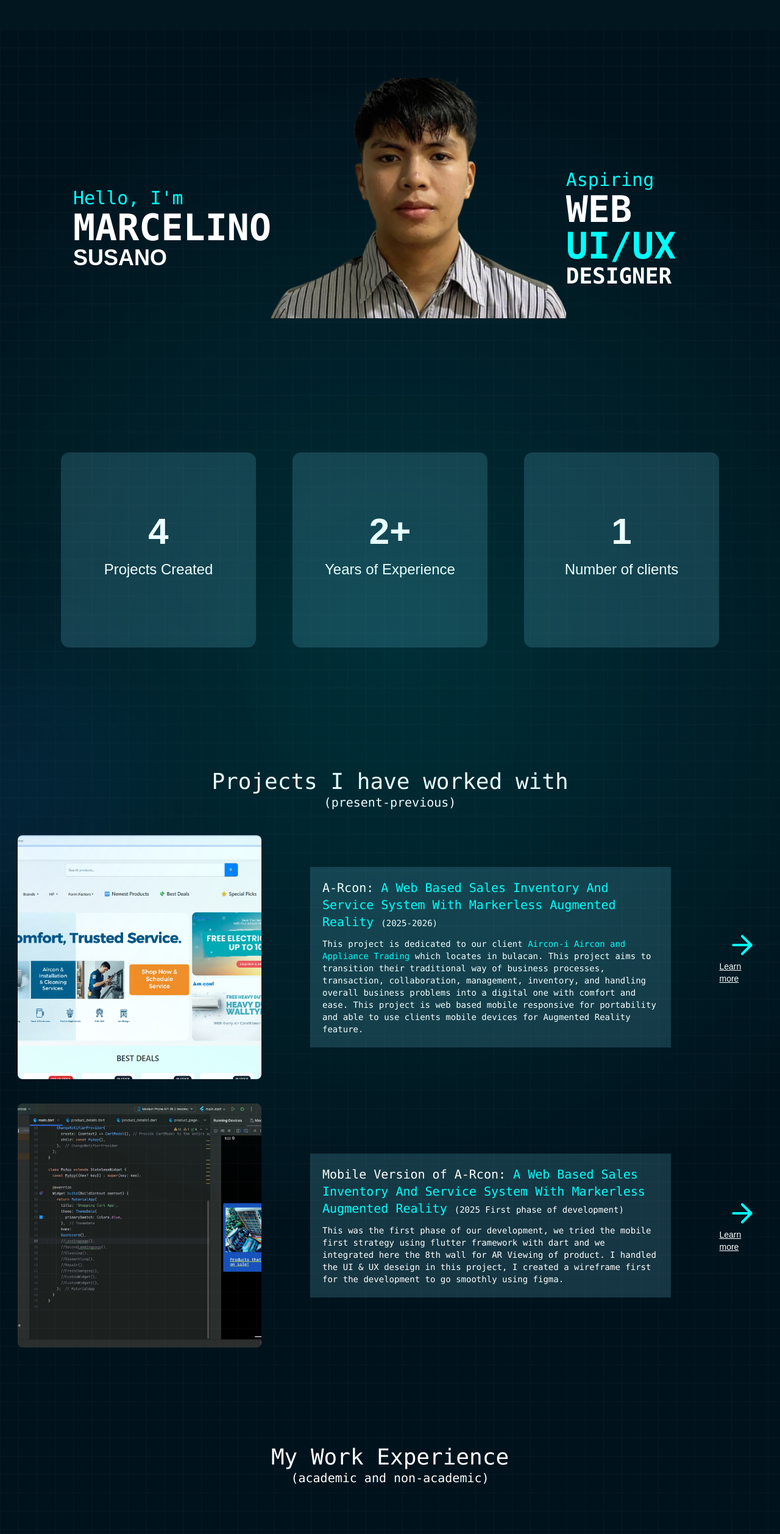
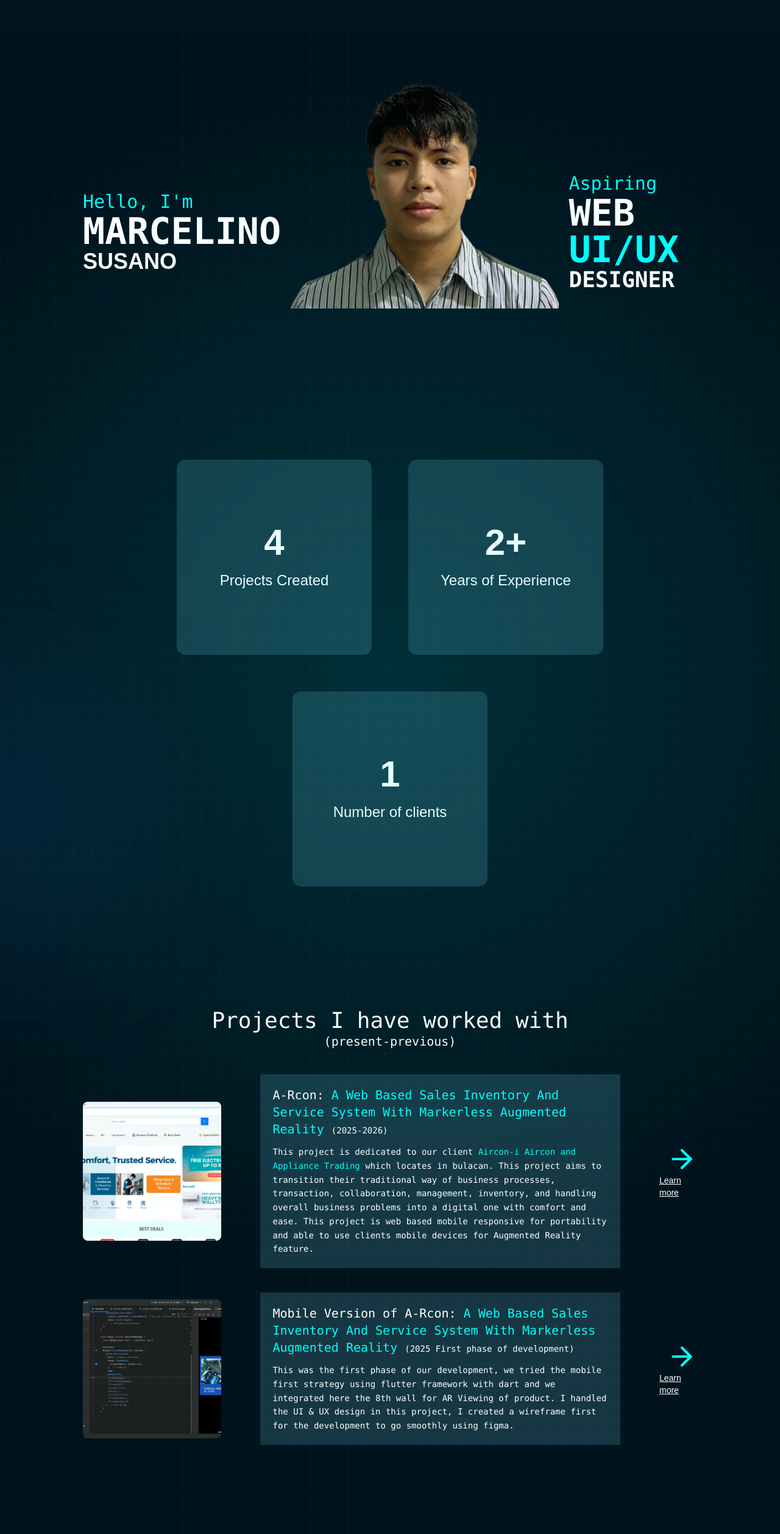
Before and after one commit to inoh524/MyPortfolio, a React app in the folder task-manager/frontend/: page / in a window 1280 px wide. Shown: the part 140-2656 px from the top of the page at 61% size. Built offline with nearby package versions, Linux system fonts and the light colour scheme; the HTML template or start-up script is replaced by a standard one.

Commit message:
full update for the mobile layout

```diff
--- a/task-manager/frontend/src/layouts/main_layout.jsx
+++ b/task-manager/frontend/src/layouts/main_layout.jsx
@@ -13,7 +13,7 @@ export default function MainLayout() {
         <Navbar/>
       </div>
 
-      <main className="relative flex-1 px-30 overflow-hidden">
+      <main className="relative flex-1 px-4 sm:px-8 md:px-16 lg:px-30 overflow-hidden">
         <Outlet />
          <div className="pointer-events-none absolute inset-0 bg-[linear-gradient(rgba(255,255,255,0.025)_1px,transparent_1px),linear-gradient(90deg,rgba(255,255,255,0.025)_1px,transparent_1px)] bg-size-[30px_30px]" />
          <div className="pointer-events-none absolute inset-0 bg-[radial-gradient(circle_at_50%_33%,rgba(0,255,251,0.12),transparent_45%)]"/>
--- a/task-manager/frontend/src/pages/landing_page.jsx
+++ b/task-manager/frontend/src/pages/landing_page.jsx
@@ -84,59 +84,63 @@ function Landing_page() {
         </div>
       </section>
 
-      <section className="flex justify-center relative z-10 overflow-hidden items-center mb-30">
-        <div className="">
+      <section className="flex flex-col lg:flex-row justify-center items-center gap-6 lg:gap-4 mb-16 lg:mb-30 text-center lg:text-left px-4">
+        <div className="relative">
           <motion.div
             initial={{ opacity: 0, x: -100 }}
             whileInView={{ opacity: 1, x: 0 }}
             transition={{ duration: 0.8 }}
             viewport={{ once: true }}>
-            <h1 className="text-[#00fffb] text-3xl font-mono ">
+
+            <h1 className="text-[#00fffb] text-2xl sm:text-3xl font-mono">
               Hello, I'm
             </h1>
-            <h1 className="text-white text-6xl font-mono font-bold">
+            <h1 className="text-white text-4xl sm:text-5xl lg:text-6xl font-mono font-bold">
               MARCELINO
             </h1>
-            <h2 className="text-white text-4xl font-bold">
+            <h2 className="text-white text-3xl sm:text-4xl font-bold">
               SUSANO
             </h2>
+
           </motion.div>
         </div>
-        <div className="">
+        <div className="relative py-7">
           <motion.img className="w-170" src={image4} alt="me"
             initial={{ opacity: 0, y: -100 }}
             whileInView={{ opacity: 1, x: 0 }}
             transition={{ duration: 0.8 }}
             viewport={{ once: true }} />
         </div>
-        <div>
+        <div className="relative bottom-30 lg:bottom-0">
           <motion.div
             initial={{ opacity: 0, x: 100 }}
             whileInView={{ opacity: 1, x: 0 }}
             transition={{ duration: 0.8 }}
             viewport={{ once: true }}>
-            <h1 className="text-[#00fffb] text-3xl font-mono  ">
+
+            <h1 className="text-[#00fffb] text-2xl sm:text-3xl font-mono">
               Aspiring
             </h1>
-            <h1 className="text-white text-6xl font-mono font-bold">
+            <h1 className="text-white text-4xl sm:text-5xl lg:text-6xl font-mono font-bold">
               WEB <span className="text-[#00fffb]">UI/UX</span>
             </h1>
-            <h2 className="text-white text-4xl font-mono font-bold">
+            <h2 className="text-white text-3xl sm:text-4xl font-mono font-bold">
               DESIGNER
             </h2>
+
           </motion.div>
         </div>
       </section>
 
 
 
-      <section className="flex items-center justify-center mb-10">
-        <div className="flex gap-15">
+      <section className="flex items-center justify-center mb-10 px-4">
+        <div className="flex flex-col sm:flex-row flex-wrap gap-6 sm:gap-8 lg:gap-15 justify-center items-center">
           <div onClick={() => navigate("/projects")} className="group perspective-[1000px]">
-            <div className="relative h-80 w-80 duration-700 transform-3d group-hover:transform-[rotateY(180deg)] hover:cursor-pointer">
+           <div className="relative h-64 w-64 sm:h-72 sm:w-72 md:h-80 md:w-80 duration-700 transform-3d group-hover:transform-[rotateY(180deg)] hover:cursor-pointer">
 
               {/* Front */}
-              <div className="absolute text-center inset-0 rounded-xl bg-[#163643] pt-25 backface-hidden text-white">
+              <div className="absolute inset-0 rounded-xl bg-[#163643] backface-hidden text-white flex flex-col items-center justify-center text-center">
                 <h1 className="text-6xl font-bold">
                   <AnimatedCounter target={4} suffix="" />
                 </h1>
@@ -157,10 +161,10 @@ function Landing_page() {
           </div>
 
           <div onClick={() => navigate("/projects")} className="group perspective-[1000px]">
-            <div className="relative h-80 w-80 duration-700 transform-3d group-hover:transform-[rotateY(180deg)] hover:cursor-pointer">
+            <div className="relative h-64 w-64 sm:h-72 sm:w-72 md:h-80 md:w-80 duration-700 transform-3d group-hover:transform-[rotateY(180deg)] hover:cursor-pointer">
 
               {/* Front */}
-              <div className="absolute text-center inset-0 rounded-xl bg-[#163643] pt-25 backface-hidden text-white">
+              <div className="absolute inset-0 rounded-xl bg-[#163643] backface-hidden text-white flex flex-col items-center justify-center text-center">
                 <h1 className="text-6xl font-bold">
                   <AnimatedCounter target={2} suffix="+" />
                 </h1>
@@ -181,10 +185,10 @@ function Landing_page() {
           </div>
 
           <div onClick={() => navigate("/projects")} className="group perspective-[1000px]">
-            <div className="relative h-80 w-80 duration-700 transform-3d group-hover:transform-[rotateY(180deg)] hover:cursor-pointer">
+            <div className="relative h-64 w-64 sm:h-72 sm:w-72 md:h-80 md:w-80 duration-700 transform-3d group-hover:transform-[rotateY(180deg)] hover:cursor-pointer">
 
               {/* Front */}
-              <div className="absolute text-center inset-0 rounded-xl bg-[#163643] pt-25 backface-hidden text-white">
+              <div className="absolute inset-0 rounded-xl bg-[#163643] backface-hidden text-white flex flex-col items-center justify-center text-center">
                 <h1 className="text-6xl font-bold">
                   <AnimatedCounter target={1} suffix="" />
                 </h1>
@@ -214,7 +218,7 @@ function Landing_page() {
         </div>
       </section>
 
-      <section className="flex items-center justify-center gap-90 mb-50">
+      <section className="flex items-center justify-center mb-16 lg:mb-50">
         <Project_page />
       </section>
 
--- a/task-manager/frontend/src/pages/projects.jsx
+++ b/task-manager/frontend/src/pages/projects.jsx
@@ -28,51 +28,78 @@ function Project_page() {
 
     return (
         <main>
+            {/* PROJECTS */}
             <section>
-                <div id="project" className="flex justify-center pt-40">
-                    <h1 className="text-white font-mono text-4xl">
+                <div id="project" className="flex justify-center pt-40 px-4 text-center">
+                    <h1 className="text-white font-mono text-3xl sm:text-4xl">
                         Projects I have worked with <br />
-                        <span className="flex text-xl justify-center">(present-previous)</span>
+                        <span className="flex justify-center text-lg sm:text-xl">
+                            (present-previous)
+                        </span>
                     </h1>
                 </div>
-                <div className="">
-                    <div className="flex items-center justify-center gap-20 my-10">
-                        <div className="container w-max">
+
+                <div>
+                    {/* FIRST PROJECT */}
+                    <div className="flex flex-col lg:flex-row items-center justify-center gap-8 lg:gap-16 my-10 px-4">
+
+                        {/* Carousel */}
+                        <div className="w-full lg:w-max flex justify-center">
                             <motion.div
                                 initial={{ opacity: 0, x: -100 }}
                                 whileInView={{ opacity: 1, x: 0 }}
                                 transition={{ duration: 0.8 }}
                                 viewport={{ once: true }}
-                                className="w-100 h-max" >
+                                className="w-full max-w-[400px] h-max"
+                            >
                                 <CarouselDemo />
                             </motion.div>
                         </div>
 
+                        {/* Description */}
                         <motion.div
                             initial={{ opacity: 0, x: 100 }}
                             whileInView={{ opacity: 1, x: 0 }}
                             transition={{ duration: 0.8 }}
                             viewport={{ once: true }}
-                            className="container font-mono text-white bg-[#163643] p-5 w-150 h-max"
+                            className="font-mono text-white bg-[#163643] p-5 w-full max-w-[600px] h-max"
                         >
-                            <h1 className="text-xl">A-Rcon: <span className="text-[#00fffb]">A Web Based Sales Inventory And Service System With Markerless Augmented Reality </span><span className="text-sm">(2025-2026)</span></h1>
-                            <p className="text-sm pt-3">
-                                This project is dedicated to our client  <a
+                            <h1 className="text-lg sm:text-xl">
+                                A-Rcon:
+                                <span className="text-[#00fffb]">
+                                    {" "}A Web Based Sales Inventory And Service System With Markerless Augmented Reality{" "}
+                                </span>
+                                <span className="text-sm">(2025-2026)</span>
+                            </h1>
+
+                            <p className="text-sm pt-3 leading-relaxed">
+                                This project is dedicated to our client{" "}
+                                <a
                                     href="https://www.facebook.com/profile.php?id=61568605542894"
                                     target="_blank"
                                     rel="noopener noreferrer"
                                     className="text-[#00fffb] hover:underline"
                                 >
                                     Aircon-i Aircon and Appliance Trading
-                                </a> which locates in bulacan.
-                                This project aims to transition their traditional way of business processes, transaction, collaboration, management, inventory,
-                                and handling overall business problems into a digital one with comfort and ease. This project is web based mobile responsive for portability
-                                and able to use clients mobile devices for Augmented Reality feature.</p>
+                                </a>{" "}
+                                which locates in bulacan. This project aims to transition
+                                their traditional way of business processes, transaction,
+                                collaboration, management, inventory, and handling overall
+                                business problems into a digital one with comfort and ease.
+                                This project is web based mobile responsive for portability
+                                and able to use clients mobile devices for Augmented Reality
+                                feature.
+                            </p>
                         </motion.div>
-                        <div onClick={() => navigate("/about")} className="hover:cursor-pointer ">
+
+                        {/* Learn More */}
+                        <div
+                            onClick={() => navigate("/about")}
+                            className="hover:cursor-pointer flex flex-col items-center"
+                        >
                             <ArrowRight
                                 size={50}
-                                className="text-[#00fffb] ml-3"
+                                className="text-[#00fffb] lg:ml-3 rotate-90 lg:rotate-0"
                             />
                             <h6 className="underline text-white text-sm">
                                 Learn more
@@ -80,91 +107,132 @@ function Project_page() {
                         </div>
                     </div>
 
-                    {/* second slide */}
+                    {/* SECOND PROJECT */}
+                    <div className="flex flex-col lg:flex-row items-center justify-center gap-8 lg:gap-16 my-10 px-4">
 
-                    <div className="flex items-center justify-center gap-20 mb-10">
-                        <div className="container w-max">
+                        {/* Carousel */}
+                        <div className="w-full lg:w-max flex justify-center">
                             <motion.div
                                 initial={{ opacity: 0, x: -100 }}
                                 whileInView={{ opacity: 1, x: 0 }}
                                 transition={{ duration: 0.8 }}
                                 viewport={{ once: true }}
-                                className="w-100 h-max"
+                                className="w-full max-w-[400px] h-max"
                             >
                                 <CarouselDemo2 />
                             </motion.div>
                         </div>
 
+                        {/* Description */}
                         <motion.div
                             initial={{ opacity: 0, x: 100 }}
                             whileInView={{ opacity: 1, x: 0 }}
                             transition={{ duration: 0.8 }}
                             viewport={{ once: true }}
-                            className="container font-mono text-white bg-[#163643] p-5 text-xl w-150 h-max"
+                            className="font-mono text-white bg-[#163643] p-5 w-full max-w-[600px] h-max"
                         >
-                            <h1 className="text-xl">Mobile Version of A-Rcon:
-                                <span className="text-[#00fffb]"> A Web Based Sales Inventory And Service System With Markerless Augmented Reality </span>
-                                <span className="text-sm">(2025 First phase of development)</span>
+                            <h1 className="text-lg sm:text-xl">
+                                Mobile Version of A-Rcon:
+                                <span className="text-[#00fffb]">
+                                    {" "}A Web Based Sales Inventory And Service System With Markerless Augmented Reality{" "}
+                                </span>
+                                <span className="text-sm">
+                                    (2025 First phase of development)
+                                </span>
                             </h1>
-                            <p className="text-sm pt-3">This was the first phase of our development, we tried the mobile first strategy using flutter
-                                framework with dart and we integrated here the 8th wall for AR Viewing of product. I handled the UI & UX deseign in this project,
-                                I created a wireframe first for the development to go smoothly using figma.</p>
+
+                            <p className="text-sm pt-3 leading-relaxed">
+                                This was the first phase of our development, we tried the
+                                mobile first strategy using flutter framework with dart and
+                                we integrated here the 8th wall for AR Viewing of product.
+                                I handled the UI & UX design in this project, I created a
+                                wireframe first for the development to go smoothly using
+                                figma.
+                            </p>
                         </motion.div>
-                        <div onClick={() => navigate("/about")} className="hover:cursor-pointer ">
+
+                        {/* Learn More */}
+                        <div
+                            onClick={() => navigate("/about")}
+                            className="hover:cursor-pointer flex flex-col items-center"
+                        >
                             <ArrowRight
                                 size={50}
-                                className="text-[#00fffb] ml-3"
+                                className="text-[#00fffb] lg:ml-3 rotate-90 lg:rotate-0"
                             />
                             <h6 className="underline text-white text-sm">
                                 Learn more
                             </h6>
                         </div>
                     </div>
-
                 </div>
             </section>
 
+            {/* EXPERIENCE */}
             <section>
-                <div id="experience" className="flex justify-center pt-30 pb-20 text-white font-mono">
-                    <h1 className="text-4xl">
+                <div
+                    id="experience"
+                    className="flex justify-center pt-30 pb-20 px-4 text-center text-white font-mono"
+                >
+                    <h1 className="text-3xl sm:text-4xl">
                         My Work Experience <br />
-                        <span className="text-xl flex justify-center">(academic and non-academic)</span>
+                        <span className="text-lg sm:text-xl flex justify-center">
+                            (academic and non-academic)
+                        </span>
                     </h1>
                 </div>
-                <div className="flex items-center justify-center gap-20 mb-10">
-                        <div className="container w-max">
+
+                <div className="flex flex-col lg:flex-row items-center justify-center gap-8 lg:gap-20 mb-10 px-4">
+
+                    {/* Internship Carousel */}
+                    <div className="w-full lg:w-max flex justify-center">
                         <motion.div
                             initial={{ opacity: 0, x: -100 }}
                             whileInView={{ opacity: 1, x: 0 }}
                             transition={{ duration: 0.8 }}
                             viewport={{ once: true }}
-                                className="w-100 h-max"
+                            className="w-full max-w-[400px] h-max"
                         >
                             <Intern />
                         </motion.div>
                     </div>
 
+                    {/* Internship Description */}
                     <motion.div
                         initial={{ opacity: 0, x: 100 }}
                         whileInView={{ opacity: 1, x: 0 }}
                         transition={{ duration: 0.8 }}
                         viewport={{ once: true }}
-                            className="container font-mono text-white bg-[#163643] p-5 text-xl w-150 h-max"
+                        className="font-mono text-white bg-[#163643] p-5 w-full max-w-[600px] h-max"
                     >
-                            <h1 className="text-xl">On-The-Job Training:
-                                <span className="text-[#00fffb]"> Technical Support in Jeonsoft Corporation </span>
+                        <h1 className="text-lg sm:text-xl">
+                            On-The-Job Training:
+                            <span className="text-[#00fffb]">
+                                {" "}Technical Support in Jeonsoft Corporation{" "}
+                            </span>
                             <span className="text-sm">(486 hours)</span>
                         </h1>
-                            <p className="text-sm pt-3">Completed a Technical Support internship at Jeonsoft, where I repaired and maintained hardware,
-                                troubleshot software and hardware issues, tested biometric devices using their dedicated software, restored databases,
-                                maintained the Jeonsoft Payroll System (JPS), and operated JPS and PPH systems. I also prepared technical documentation,
-                                conducted audits, managed inventory, configured networks, handled client support calls, led interns, and contributed to
-                                improving office operations.</p>
+
+                        <p className="text-sm pt-3 leading-relaxed">
+                            Completed a Technical Support internship at Jeonsoft, where I
+                            repaired and maintained hardware, troubleshot software and
+                            hardware issues, tested biometric devices using their dedicated
+                            software, restored databases, maintained the Jeonsoft Payroll
+                            System (JPS), and operated JPS and PPH systems. I also prepared
+                            technical documentation, conducted audits, managed inventory,
+                            configured networks, handled client support calls, led interns,
+                            and contributed to improving office operations.
+                        </p>
                     </motion.div>
-                        <div onClick={() => navigate("/experience")} className="hover:cursor-pointer ">
+
+                    {/* Learn More */}
+                    <div
+                        onClick={() => navigate("/experience")}
+                        className="hover:cursor-pointer flex flex-col items-center"
+                    >
                         <ArrowRight
                             size={50}
-                                className="text-[#00fffb] ml-3"
+                            className="text-[#00fffb] lg:ml-3 rotate-90 lg:rotate-0"
                         />
                         <h6 className="underline text-white text-sm">
                             Learn more
```
Also changed, not shown: task-manager/frontend/src/pages/about.jsx (+21 -13 lines), task-manager/frontend/src/pages/contact.jsx (+37 -22 lines). Lines whose indentation alone changed are shown as unchanged.
